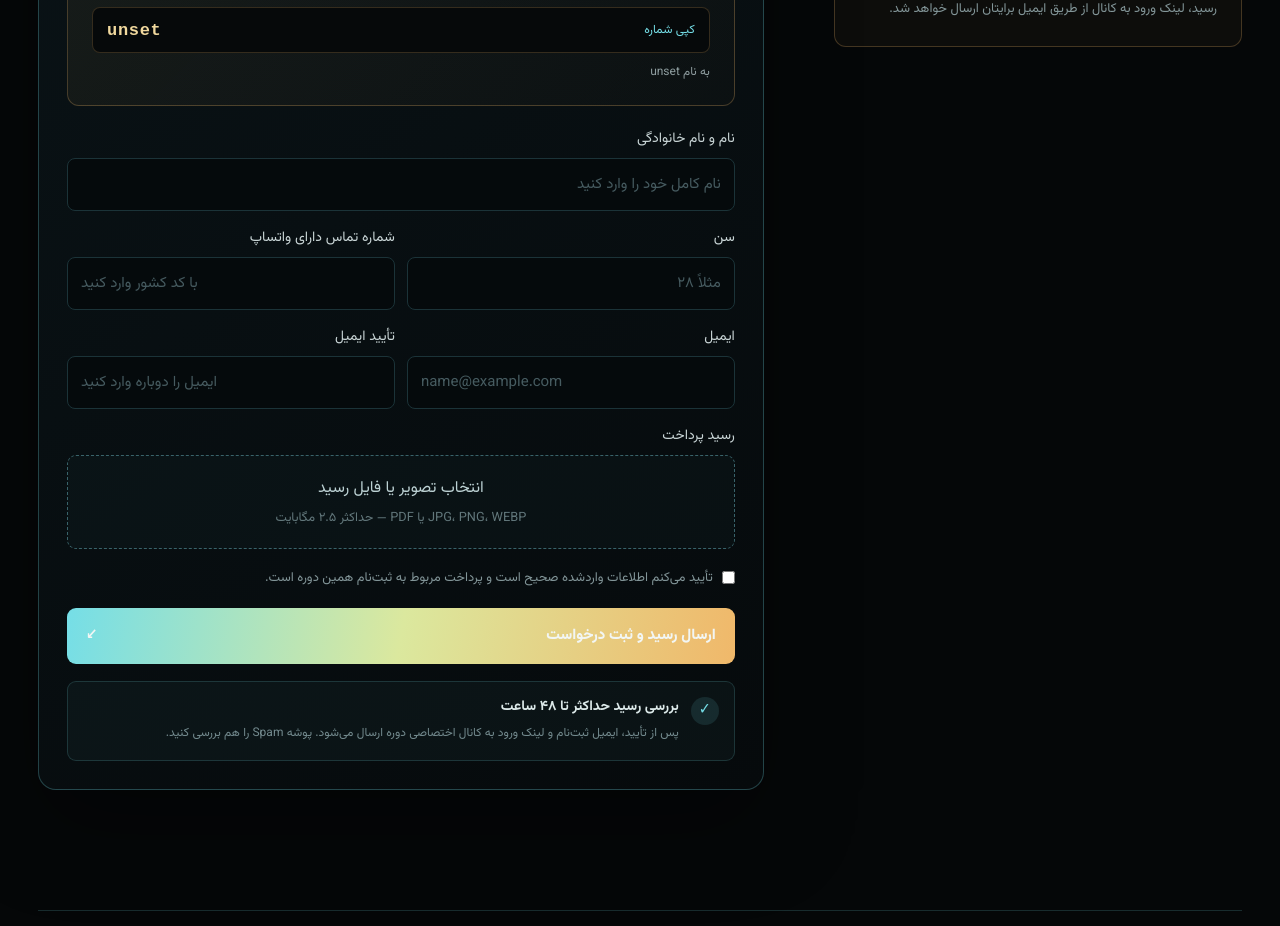
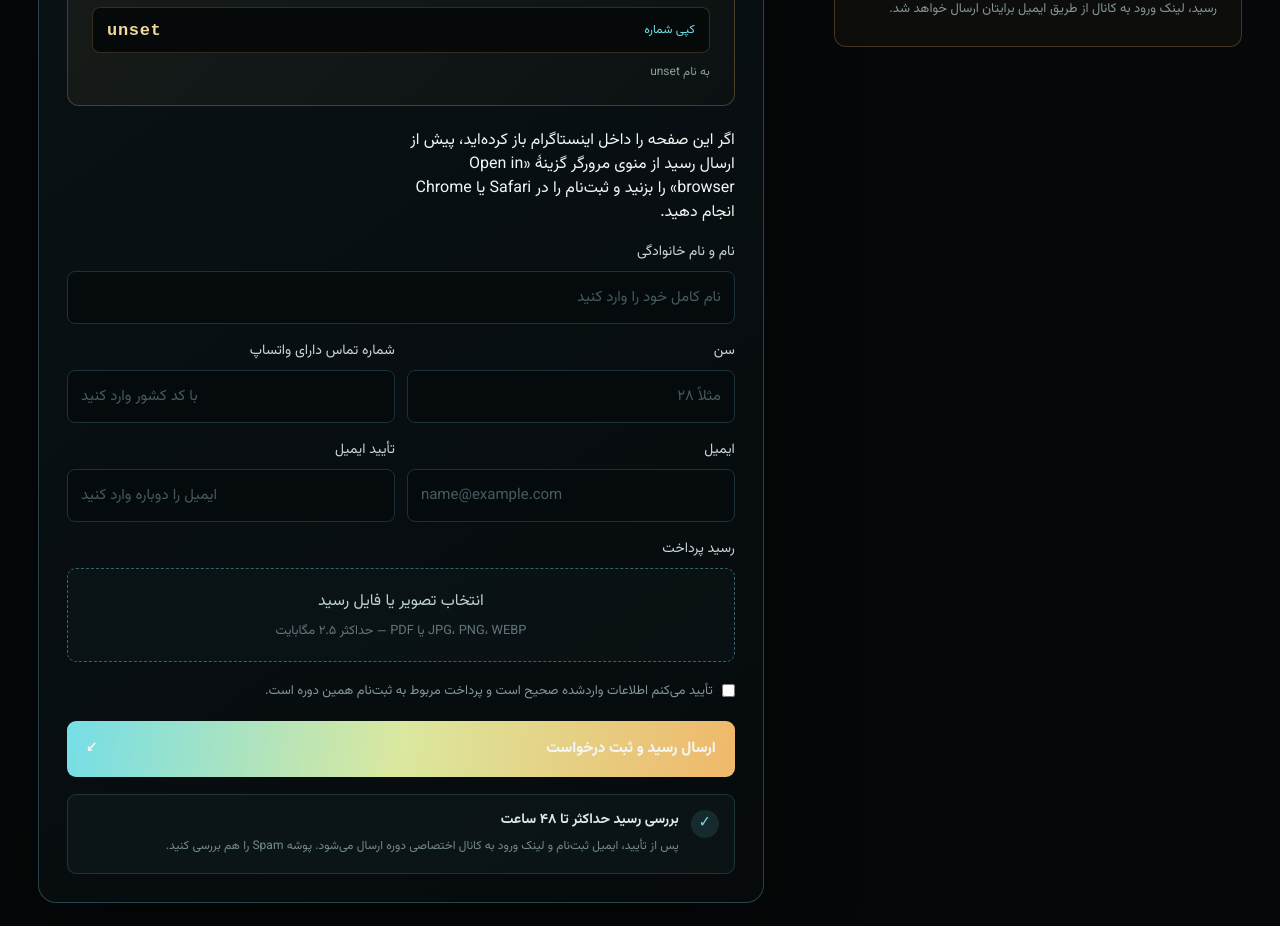
Before and after one commit to hamedsamz/samiz-ai-website, a Next.js app: page /ai-video-creation in a window 1280 px wide. Shown: the part 6100-7026 px from the top of the page. Built offline with nearby package versions, Linux system fonts and the light colour scheme; no server answers; a web font is replaced by a local one.

Commit message:
Handle browser verification failures in registration

```diff
--- a/app/ai-video-creation/VideoCourseRegistration.tsx
+++ b/app/ai-video-creation/VideoCourseRegistration.tsx
@@ -53,6 +53,10 @@ export default function VideoCourseRegistration() {
         body: formData,
         signal: controller.signal,
       });
+      if (!response.headers.get("content-type")?.includes("application/json")) {
+        setMessage({ text: "تأیید مرورگر اجازهٔ ارسال نداد. لینک ثبت‌نام را مستقیم در Safari یا Chrome باز کنید و دوباره تلاش کنید. اگر قبلاً درخواست ثبت شده باشد، سیستم به شما اطلاع می‌دهد.", error: true });
+        return;
+      }
       const result = await response.json().catch(() => ({})) as { message?: string; error?: string };
       if (!response.ok) {
         setMessage({ text: result.error ?? "ارسال فرم کامل نشد. حجم و فرمت رسید را بررسی و دوباره تلاش کنید.", error: true });
@@ -148,6 +152,7 @@ export default function VideoCourseRegistration() {
         )}
 
         <form onSubmit={submit}>
+          <p className="avc-browser-note">اگر این صفحه را داخل اینستاگرام باز کرده‌اید، پیش از ارسال رسید از منوی مرورگر گزینهٔ «Open in browser» را بزنید و ثبت‌نام را در Safari یا Chrome انجام دهید.</p>
           <input type="hidden" name="location" value={location} />
           <input type="hidden" name="discountCode" value={location === "iran" && discountApplied ? discountCode.trim() : ""} />
           <div className="avc-field full"><label htmlFor="videoFullName">نام و نام خانوادگی</label><input id="videoFullName" name="fullName" required minLength={3} maxLength={80} autoComplete="name" placeholder="نام کامل خود را وارد کنید" /></div>
```
